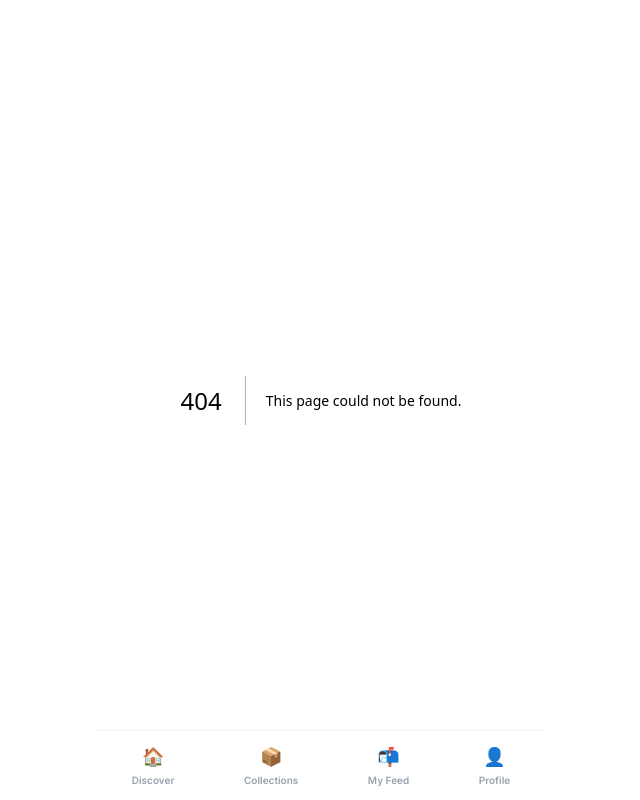
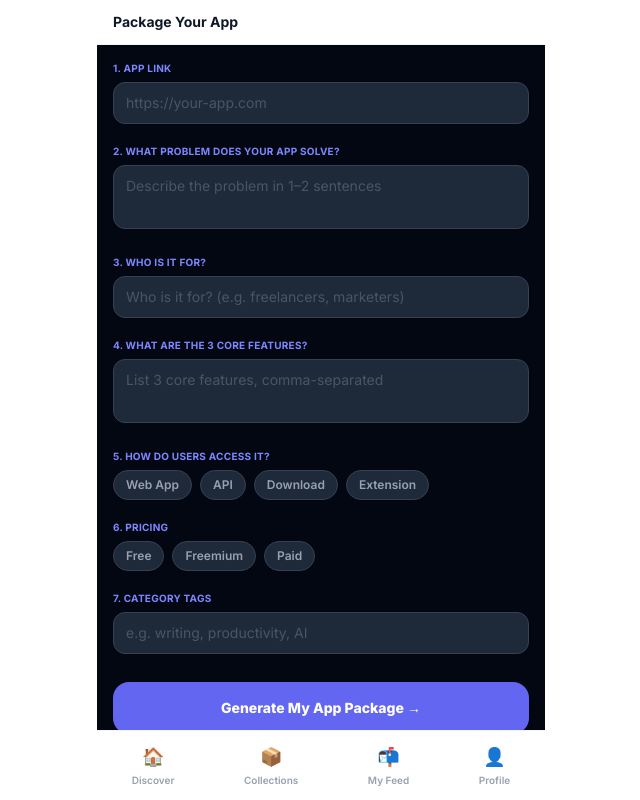
Before and after one commit to hyun9junn/AppDrop, a Next.js app: page /submit in a window 1280 px wide. Before the commit this address had no page. Shown: the whole page, without its empty margins (319-959 px from the left). Built offline with nearby package versions, Linux system fonts and the light colour scheme.

Commit message:
feat: developer submission form — 7 questions with pill selects

```diff
--- /dev/null
+++ b/app/submit/page.tsx
@@ -0,0 +1,90 @@
+'use client'
+import { useState } from 'react'
+import { useRouter } from 'next/navigation'
+import TopBar from '@/components/layout/TopBar'
+import type { AccessType, Pricing } from '@/lib/types'
+
+const accessOptions: AccessType[] = ['web', 'api', 'download', 'extension']
+const accessLabels: Record<AccessType, string> = {
+  web: 'Web App', api: 'API', download: 'Download', extension: 'Extension',
+}
+const pricingOptions: Pricing[] = ['free', 'freemium', 'paid']
+
+export default function SubmitPage() {
+  const router = useRouter()
+  const [link, setLink] = useState('')
+  const [problem, setProblem] = useState('')
+  const [audience, setAudience] = useState('')
+  const [features, setFeatures] = useState('')
+  const [access, setAccess] = useState<AccessType[]>([])
+  const [pricing, setPricing] = useState<Pricing | ''>('')
+  const [tags, setTags] = useState('')
+
+  function toggleAccess(type: AccessType) {
+    setAccess(prev => prev.includes(type) ? prev.filter(a => a !== type) : [...prev, type])
+  }
+
+  function handleSubmit() {
+    if (!link || !problem || !audience || !features || access.length === 0 || !pricing) return
+    router.push('/submit/generating')
+  }
+
+  return (
+    <div className="pb-10 min-h-screen bg-gray-950">
+      <TopBar title="Package Your App" />
+      <div className="p-4 flex flex-col gap-5">
+        <div>
+          <label className="text-[10px] font-bold text-indigo-400 uppercase tracking-wide block mb-1.5">1. App Link</label>
+          <input value={link} onChange={e => setLink(e.target.value)} placeholder="https://your-app.com" className="w-full bg-gray-800 text-white rounded-xl px-3 py-2.5 text-sm outline-none border border-gray-700 placeholder-gray-600" />
+        </div>
+        <div>
+          <label className="text-[10px] font-bold text-indigo-400 uppercase tracking-wide block mb-1.5">2. What problem does your app solve?</label>
+          <textarea value={problem} onChange={e => setProblem(e.target.value)} placeholder="Describe the problem in 1–2 sentences" className="w-full bg-gray-800 text-white rounded-xl px-3 py-2.5 text-sm outline-none border border-gray-700 placeholder-gray-600 resize-none h-16" />
+        </div>
+        <div>
+          <label className="text-[10px] font-bold text-indigo-400 uppercase tracking-wide block mb-1.5">3. Who is it for?</label>
+          <input value={audience} onChange={e => setAudience(e.target.value)} placeholder="Who is it for? (e.g. freelancers, marketers)" className="w-full bg-gray-800 text-white rounded-xl px-3 py-2.5 text-sm outline-none border border-gray-700 placeholder-gray-600" />
+        </div>
+        <div>
+          <label className="text-[10px] font-bold text-indigo-400 uppercase tracking-wide block mb-1.5">4. What are the 3 core features?</label>
+          <textarea value={features} onChange={e => setFeatures(e.target.value)} placeholder="List 3 core features, comma-separated" className="w-full bg-gray-800 text-white rounded-xl px-3 py-2.5 text-sm outline-none border border-gray-700 placeholder-gray-600 resize-none h-16" />
+        </div>
+        <div>
+          <label className="text-[10px] font-bold text-indigo-400 uppercase tracking-wide block mb-1.5">5. How do users access it?</label>
+          <div className="flex flex-wrap gap-2">
+            {accessOptions.map(opt => (
+              <button
+                key={opt}
+                onClick={() => toggleAccess(opt)}
+                className={`px-3 py-1.5 rounded-full text-xs font-semibold transition-colors ${access.includes(opt) ? 'bg-brand text-white' : 'bg-gray-800 text-gray-400 border border-gray-700'}`}
+              >
+                {accessLabels[opt]}
+              </button>
+            ))}
+          </div>
+        </div>
+        <div>
+          <label className="text-[10px] font-bold text-indigo-400 uppercase tracking-wide block mb-1.5">6. Pricing</label>
+          <div className="flex gap-2">
+            {pricingOptions.map(opt => (
+              <button
+                key={opt}
+                onClick={() => setPricing(opt)}
+                className={`px-3 py-1.5 rounded-full text-xs font-semibold capitalize transition-colors ${pricing === opt ? 'bg-brand text-white' : 'bg-gray-800 text-gray-400 border border-gray-700'}`}
+              >
+                {opt}
+              </button>
+            ))}
+          </div>
+        </div>
+        <div>
+          <label className="text-[10px] font-bold text-indigo-400 uppercase tracking-wide block mb-1.5">7. Category Tags</label>
+          <input value={tags} onChange={e => setTags(e.target.value)} placeholder="e.g. writing, productivity, AI" className="w-full bg-gray-800 text-white rounded-xl px-3 py-2.5 text-sm outline-none border border-gray-700 placeholder-gray-600" />
+        </div>
+        <button onClick={handleSubmit} className="w-full bg-brand text-white font-extrabold text-sm py-4 rounded-2xl mt-2">
+          Generate My App Package →
+        </button>
+      </div>
+    </div>
+  )
+}
```
Also changed, not shown: 1 other file (tests, documents, lock files or other folders).
